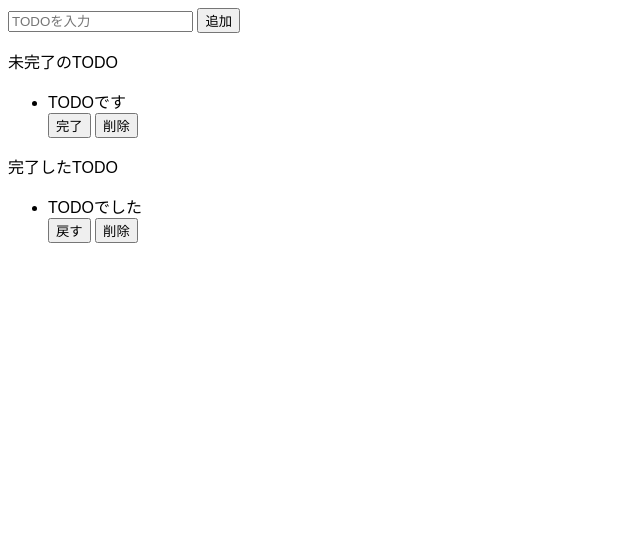
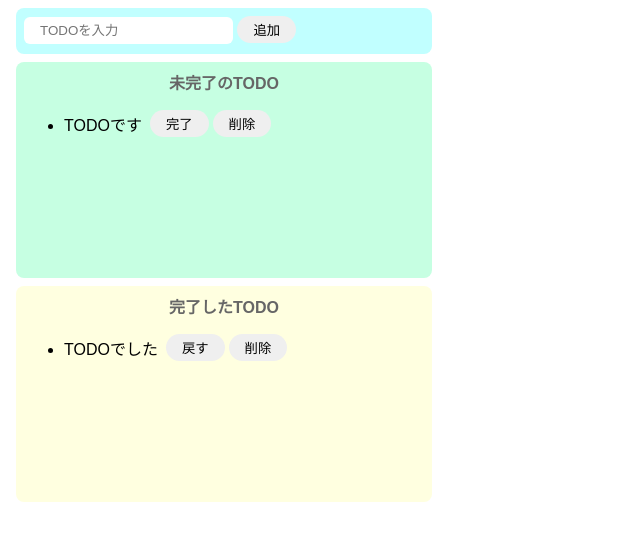
Before and after one commit to notpop/todo_js_practice, a website built with Parcel: page index.html in a window 1280 px wide. Shown: the whole page, without its empty margins (0-640 px from the left). Built offline with nearby package versions, Linux system fonts and the light colour scheme.

Commit message:
CSS記述

```diff
--- a/index.html
+++ b/index.html
@@ -6,22 +6,24 @@
   </head>
 
   <body>
-    <div>
+    <div class="input-area">
       <input placeholder="TODOを入力" />
       <button>追加</button>
     </div>
-    <div>
-      <p>未完了のTODO</p>
+    <div class="incomplete-area">
+      <p class="title">未完了のTODO</p>
       <ul>
-        <li>TODOです</li>
-        <button>完了</button>
-        <button>削除</button>
+				<div class="list-row">
+					<li>TODOです</li>
+					<button>完了</button>
+					<button>削除</button>
+				</div>
       </ul>
     </div>
-    <div>
-      <p>完了したTODO</p>
+    <div class="complete-area">
+      <p class="title">完了したTODO</p>
       <ul>
-				<div>
+				<div class="list-row">
 					<li>TODOでした</li>
 					<button>戻す</button>
 					<button>削除</button>
--- a/src/styles.css
+++ b/src/styles.css
@@ -1,3 +1,68 @@
 body {
   font-family: sans-serif;
 }
+
+input {
+  border-radius: 6px;
+  border: none;
+  padding: 6px 16px;
+  outline: none;
+}
+
+button {
+  border-radius: 16px;
+  border: none;
+  padding: 4px 16px;
+  margin-right: 4px;
+  outline: none;
+}
+
+button:hover {
+  background-color: #ff7fff;
+  color: #fff;
+  cursor: pointer;
+}
+
+li {
+  margin-right: 8px;
+}
+
+.input-area {
+  background-color: #c1ffff;
+  width: 400px;
+  height: 30px;
+  padding: 8px;
+  margin: 8px;
+  border-radius: 8px;
+}
+
+.incomplete-area {
+  background-color: #c6ffe2;
+  width: 400px;
+  min-height: 200px;
+  padding: 8px;
+  margin: 8px;
+  border-radius: 8px;
+}
+
+.complete-area {
+  background-color: #ffffe0;
+  width: 400px;
+  min-height: 200px;
+  padding: 8px;
+  margin: 8px;
+  border-radius: 8px;
+}
+
+.title {
+  text-align: center;
+  margin-top: 0;
+  font-weight: bold;
+  color: #666;
+}
+
+.list-row {
+  display: flex;
+  align-items: center;
+  padding-bottom: 4px;
+}
```
